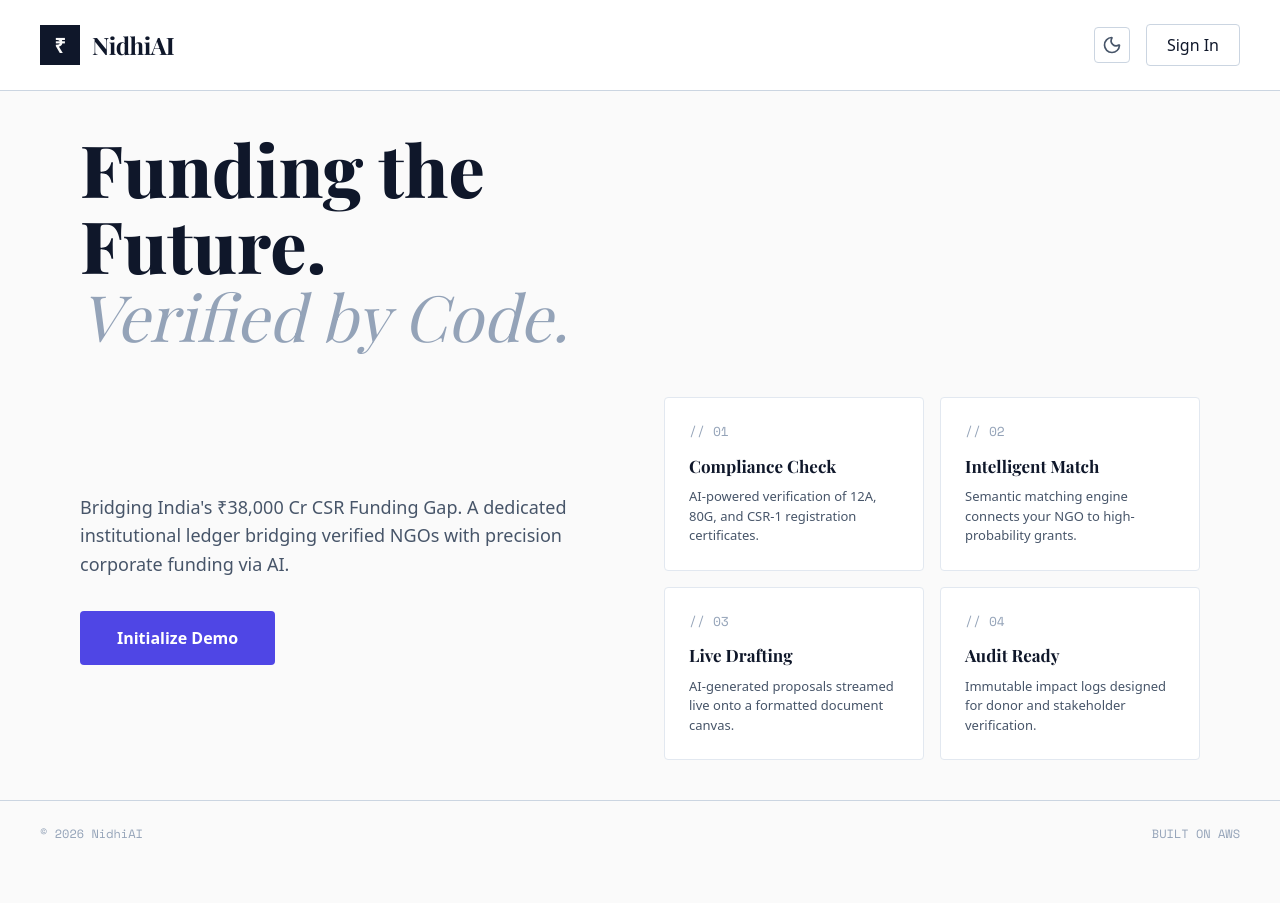
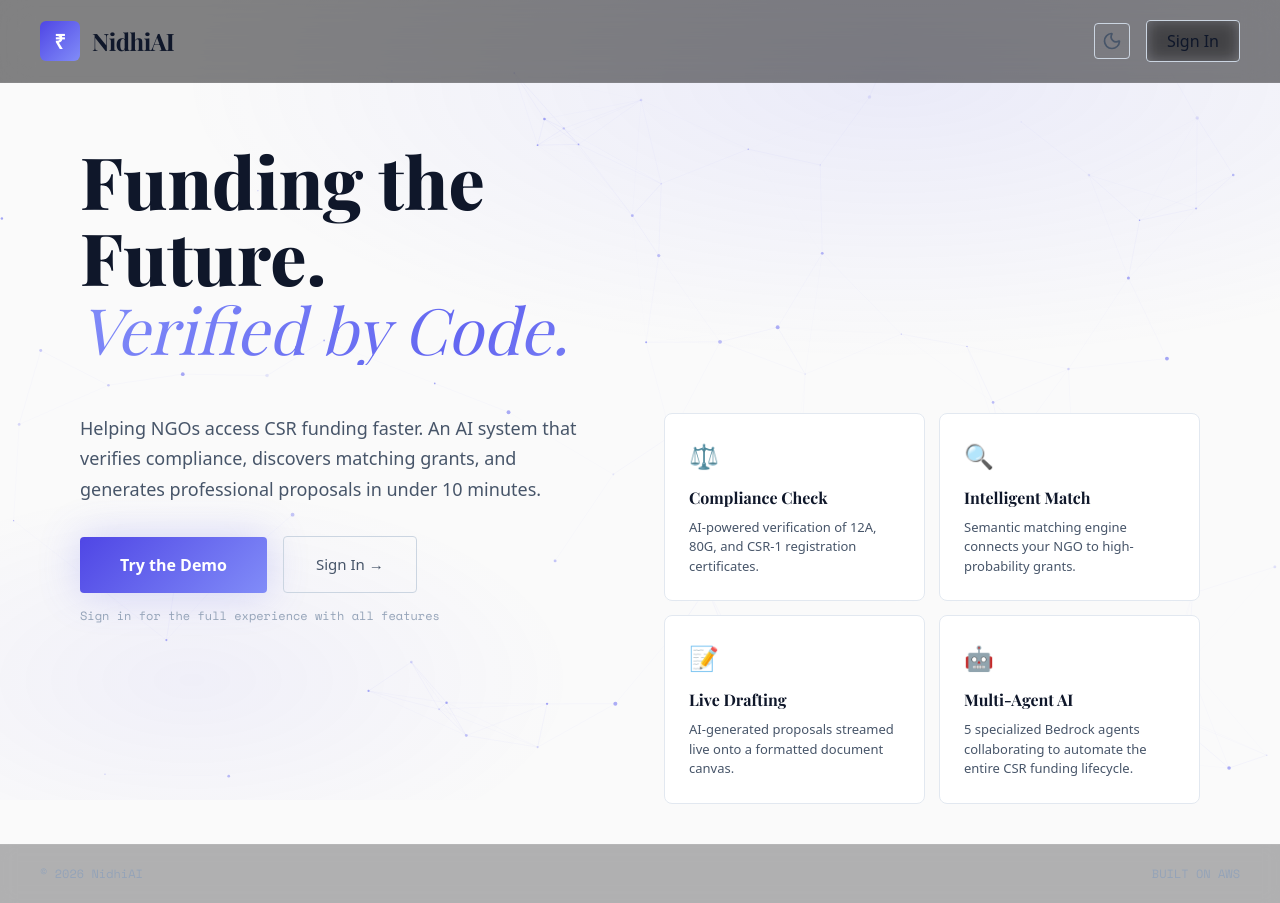
Before and after one commit to Sid-V5/NidhiAi, a Next.js app in the folder frontend/: page / in a window 1280 px wide. Before the commit the page ends 867 px from the top, so only its background shows below. Built offline with nearby package versions, Linux system fonts and the light colour scheme; no server answers; what amazon-cognito-identity-js would draw is missing.

Commit message:
feat: GSAP animated landing page, fix proposal PDF fallback to valid PDF

```diff
--- a/frontend/package.json
+++ b/frontend/package.json
@@ -12,6 +12,7 @@
     "amazon-cognito-identity-js": "^6.3.16",
     "clsx": "^2.1.1",
     "framer-motion": "^12.34.3",
+    "gsap": "^3.14.2",
     "lucide-react": "^0.575.0",
     "next": "16.1.6",
     "next-themes": "^0.4.6",
--- a/frontend/src/app/page.tsx
+++ b/frontend/src/app/page.tsx
@@ -1,76 +1,276 @@
 "use client";
 import { useRouter } from "next/navigation";
 import { startDemoSession, isLoggedIn } from "@/lib/auth";
-import { useEffect } from "react";
+import { useEffect, useRef } from "react";
 import { ThemeToggle } from "@/components/ThemeToggle";
+import gsap from "gsap";
 
 export default function LandingPage() {
   const router = useRouter();
+  const canvasRef = useRef<HTMLCanvasElement>(null);
+  const heroRef = useRef<HTMLDivElement>(null);
+  const navRef = useRef<HTMLElement>(null);
+
+  const cardsRef = useRef<HTMLDivElement>(null);
+  const ctaRef = useRef<HTMLDivElement>(null);
 
   useEffect(() => {
     if (isLoggedIn()) router.push("/dashboard");
   }, [router]);
+
+  /* ── Animated particle canvas ── */
+  useEffect(() => {
+    const canvas = canvasRef.current;
+    if (!canvas) return;
+    const ctx = canvas.getContext("2d");
+    if (!ctx) return;
+
+    let w = (canvas.width = window.innerWidth);
+    let h = (canvas.height = window.innerHeight);
+    let animId: number;
+
+    const particles: { x: number; y: number; vx: number; vy: number; r: number; o: number }[] = [];
+    const count = 80;
+    for (let i = 0; i < count; i++) {
+      particles.push({
+        x: Math.random() * w, y: Math.random() * h,
+        vx: (Math.random() - 0.5) * 0.3, vy: (Math.random() - 0.5) * 0.3,
+        r: Math.random() * 1.5 + 0.5, o: Math.random() * 0.4 + 0.1,
+      });
+    }
+
+    function draw() {
+      ctx!.clearRect(0, 0, w, h);
+
+      // Draw connections
+      for (let i = 0; i < particles.length; i++) {
+        for (let j = i + 1; j < particles.length; j++) {
+          const dx = particles[i].x - particles[j].x;
+          const dy = particles[i].y - particles[j].y;
+          const dist = Math.sqrt(dx * dx + dy * dy);
+          if (dist < 150) {
+            ctx!.beginPath();
+            ctx!.strokeStyle = `rgba(99, 102, 241, ${0.12 * (1 - dist / 150)})`;
+            ctx!.lineWidth = 0.5;
+            ctx!.moveTo(particles[i].x, particles[i].y);
+            ctx!.lineTo(particles[j].x, particles[j].y);
+            ctx!.stroke();
+          }
+        }
+      }
+
+      // Draw particles
+      for (const p of particles) {
+        ctx!.beginPath();
+        ctx!.arc(p.x, p.y, p.r, 0, Math.PI * 2);
+        ctx!.fillStyle = `rgba(99, 102, 241, ${p.o * 1.2})`;
+        ctx!.fill();
+
+        p.x += p.vx;
+        p.y += p.vy;
+        if (p.x < 0 || p.x > w) p.vx *= -1;
+        if (p.y < 0 || p.y > h) p.vy *= -1;
+      }
+
+      animId = requestAnimationFrame(draw);
+    }
+    draw();
+
+    const onResize = () => {
+      w = canvas.width = window.innerWidth;
+      h = canvas.height = window.innerHeight;
+    };
+    window.addEventListener("resize", onResize);
+
+    return () => {
+      cancelAnimationFrame(animId);
+      window.removeEventListener("resize", onResize);
+    };
+  }, []);
+
+  /* ── GSAP orchestrated page load ── */
+  useEffect(() => {
+    const tl = gsap.timeline({ defaults: { ease: "power3.out" } });
+
+    // Navbar slides in
+    tl.fromTo(navRef.current, { y: -40, opacity: 0 }, { y: 0, opacity: 1, duration: 0.6 });
+
+    // Hero headline staggers in
+    tl.fromTo(
+      heroRef.current?.querySelectorAll(".hero-line") || [],
+      { y: 60, opacity: 0, skewY: 3 },
+      { y: 0, opacity: 1, skewY: 0, duration: 0.8, stagger: 0.15 },
+      "-=0.2"
+    );
+
+    // Description and CTA
+    tl.fromTo(ctaRef.current, { y: 30, opacity: 0 }, { y: 0, opacity: 1, duration: 0.6 }, "-=0.3");
+
+    // Feature cards stagger in
+    tl.fromTo(
+      cardsRef.current?.querySelectorAll(".feature-card") || [],
+      { y: 40, opacity: 0, scale: 0.95 },
+      { y: 0, opacity: 1, scale: 1, duration: 0.5, stagger: 0.1 },
+      "-=0.3"
+    );
+
+
+  }, []);
 
   const handleDemo = () => {
     startDemoSession();
     router.push("/profile");
   };
 
+  const features = [
+    { num: "01", title: "Compliance Check", desc: "AI-powered verification of 12A, 80G, and CSR-1 registration certificates.", icon: "⚖️" },
+    { num: "02", title: "Intelligent Match", desc: "Semantic matching engine connects your NGO to high-probability grants.", icon: "🔍" },
+    { num: "03", title: "Live Drafting", desc: "AI-generated proposals streamed live onto a formatted document canvas.", icon: "📝" },
+    { num: "04", title: "Multi-Agent AI", desc: "5 specialized Bedrock agents collaborating to automate the entire CSR funding lifecycle.", icon: "🤖" },
+  ];
+
   return (
-    <div style={{ minHeight: "100vh", display: "flex", flexDirection: "column", background: "var(--bg-primary)", position: "relative" }}>
+    <div style={{ minHeight: "100vh", display: "flex", flexDirection: "column", position: "relative", overflow: "hidden" }}>
 
-      {/* Strict Corporate Navbar */}
-      <nav style={{ padding: "24px 40px", display: "flex", justifyContent: "space-between", alignItems: "center", borderBottom: "1px solid var(--border)", background: "var(--bg-secondary)" }}>
+      {/* Animated Canvas Background */}
+      <canvas ref={canvasRef} style={{
+        position: "fixed", inset: 0, zIndex: 0,
+        background: "var(--bg-primary)",
+      }} />
+
+      {/* CSS Gradient Overlays */}
+      <div style={{
+        position: "fixed", inset: 0, zIndex: 0, pointerEvents: "none",
+        background: `
+          radial-gradient(ellipse 80% 50% at 70% 10%, rgba(99, 102, 241, 0.10) 0%, transparent 70%),
+          radial-gradient(ellipse 50% 40% at 15% 85%, rgba(79, 70, 229, 0.06) 0%, transparent 60%)
+        `,
+      }} />
+
+      {/* Content */}
+      <div style={{ position: "relative", zIndex: 1, display: "flex", flexDirection: "column", minHeight: "100vh" }}>
+
+        {/* Navbar */}
+        <nav ref={navRef} style={{
+          padding: "20px 40px", opacity: 0,
+          display: "flex", justifyContent: "space-between", alignItems: "center",
+          borderBottom: "1px solid rgba(255,255,255,0.06)",
+          backdropFilter: "blur(16px)", WebkitBackdropFilter: "blur(16px)",
+          background: "rgba(9, 9, 11, 0.5)",
+        }}>
           <div style={{ display: "flex", alignItems: "center", gap: 12 }}>
-          <div style={{ width: 40, height: 40, background: "var(--text-primary)", color: "var(--bg-primary)", display: "flex", alignItems: "center", justifyContent: "center", fontSize: 20, fontWeight: 800, fontFamily: "var(--font-playfair)" }}>₹</div>
+            <div style={{
+              width: 40, height: 40,
+              background: "linear-gradient(135deg, var(--accent), #818CF8)",
+              color: "#fff",
+              display: "flex", alignItems: "center", justifyContent: "center",
+              fontSize: 20, fontWeight: 800, fontFamily: "var(--font-playfair)",
+              borderRadius: 6,
+            }}>₹</div>
             <h1 style={{ fontSize: 24, fontWeight: 700, color: "var(--text-primary)", letterSpacing: "-0.5px" }}>NidhiAI</h1>
           </div>
           <div style={{ display: "flex", alignItems: "center", gap: "16px" }}>
             <ThemeToggle />
-          <a href="/signin" className="btn-secondary" style={{ padding: "8px 20px" }}>Sign In</a>
+            <a href="/signin" className="btn-secondary" style={{ padding: "8px 20px", backdropFilter: "blur(8px)" }}>Sign In</a>
           </div>
         </nav>
 
-      {/* The Hero Container */}
-      <div style={{ flex: 1, display: "flex", flexDirection: "column", padding: "40px", maxWidth: "1200px", margin: "0 auto", width: "100%" }}>
+        {/* Hero */}
+        <div style={{ flex: 1, display: "flex", flexDirection: "column", padding: "60px 40px 40px", maxWidth: "1200px", margin: "0 auto", width: "100%" }}>
+          <div style={{ margin: "auto 0" }}>
 
-        <div style={{ margin: "auto 0" }}>
-          {/* Typographic Dominance */}
-          <div style={{ marginBottom: 48, maxWidth: 800 }}>
-            <h2 style={{ fontSize: "4.5rem", fontWeight: 800, lineHeight: 1.05, color: "var(--text-primary)", fontFamily: "var(--font-playfair)" }}>
-              Funding the<br />Future.
+            {/* Headlines */}
+            <div ref={heroRef} style={{ marginBottom: 48, maxWidth: 800, overflow: "hidden" }}>
+              <h2 className="hero-line" style={{
+                fontSize: "4.5rem", fontWeight: 800, lineHeight: 1.05,
+                color: "var(--text-primary)", fontFamily: "var(--font-playfair)",
+                opacity: 0,
+              }}>
+                Funding the
               </h2>
-            <h2 style={{ fontSize: "4rem", fontWeight: 400, fontStyle: "italic", lineHeight: 1.05, color: "var(--text-muted)", fontFamily: "var(--font-playfair)" }}>
+              <h2 className="hero-line" style={{
+                fontSize: "4.5rem", fontWeight: 800, lineHeight: 1.05,
+                color: "var(--text-primary)", fontFamily: "var(--font-playfair)",
+                opacity: 0,
+              }}>
+                Future.
+              </h2>
+              <h2 className="hero-line" style={{
+                fontSize: "4rem", fontWeight: 400, fontStyle: "italic", lineHeight: 1.10,
+                background: "linear-gradient(135deg, #818CF8, #6366F1, #A5B4FC)",
+                WebkitBackgroundClip: "text",
+                WebkitTextFillColor: "transparent",
+                fontFamily: "var(--font-playfair)",
+                opacity: 0,
+              }}>
                 Verified by Code.
               </h2>
             </div>
 
-          <div style={{ display: "grid", gridTemplateColumns: "1fr 1fr", gap: "48px", alignItems: "center" }}>
+            <div style={{ display: "grid", gridTemplateColumns: "1fr 1fr", gap: "48px", alignItems: "start" }}>
 
-            <div>
-              <p style={{ fontSize: 18, color: "var(--text-secondary)", lineHeight: 1.6, marginBottom: 32, maxWidth: 500 }}>
-                Bridging India's ₹38,000 Cr CSR Funding Gap. A dedicated institutional ledger bridging verified NGOs with precision corporate funding via AI.
+              {/* Left: Description + CTA */}
+              <div ref={ctaRef} style={{ opacity: 0 }}>
+                <p style={{ fontSize: 18, color: "var(--text-secondary)", lineHeight: 1.7, marginBottom: 32, maxWidth: 500 }}>
+                  Helping NGOs access CSR funding faster. An AI system that verifies compliance, discovers matching grants, and generates professional proposals in under 10 minutes.
                 </p>
-              <div style={{ display: "flex", gap: "16px" }}>
-                <button onClick={handleDemo} className="btn-primary" style={{ padding: "14px 36px", fontSize: 16 }}>
-                  Initialize Demo
+
+                <div style={{ display: "flex", gap: "16px", alignItems: "center" }}>
+                  <button onClick={handleDemo} className="btn-primary" style={{
+                    padding: "16px 40px", fontSize: 16,
+                    background: "linear-gradient(135deg, var(--accent), #818CF8)",
+                    border: "none",
+                    boxShadow: "0 0 40px rgba(99, 102, 241, 0.25)",
+                  }}>
+                    Try the Demo
                   </button>
+                  <a href="/signin" style={{
+                    padding: "16px 32px", fontSize: 15, fontWeight: 500,
+                    color: "var(--text-secondary)", textDecoration: "none",
+                    border: "1px solid var(--border)", borderRadius: 4,
+                  }}>
+                    Sign In →
+                  </a>
                 </div>
+
+                <p style={{
+                  fontSize: 12, color: "var(--text-muted)", marginTop: 14,
+                  fontFamily: "var(--font-space-mono)",
+                }}>
+                  Sign in for the full experience with all features
+                </p>
 
 
               </div>
 
-            {/* Institutional Features */}
-            <div style={{ display: "grid", gridTemplateColumns: "1fr 1fr", gap: "16px" }}>
-              {[
-                { icon: "01", title: "Compliance Check", desc: "AI-powered verification of 12A, 80G, and CSR-1 registration certificates." },
-                { icon: "02", title: "Intelligent Match", desc: "Semantic matching engine connects your NGO to high-probability grants." },
-                { icon: "03", title: "Live Drafting", desc: "AI-generated proposals streamed live onto a formatted document canvas." },
-                { icon: "04", title: "Audit Ready", desc: "Immutable impact logs designed for donor and stakeholder verification." },
-              ].map(f => (
-                <div key={f.icon} className="corporate-card" style={{ padding: "24px" }}>
-                  <div style={{ fontFamily: "var(--font-space-mono)", fontSize: 13, color: "var(--text-muted)", marginBottom: 12 }}>// {f.icon}</div>
-                  <div style={{ fontSize: 17, fontWeight: 700, color: "var(--text-primary)", marginBottom: 8, fontFamily: "var(--font-playfair)" }}>{f.title}</div>
+              {/* Right: Feature Cards */}
+              <div ref={cardsRef} style={{ display: "grid", gridTemplateColumns: "1fr 1fr", gap: "14px" }}>
+                {features.map((f) => (
+                  <div key={f.num} className="feature-card" style={{
+                    padding: "24px",
+                    background: "var(--bg-card)",
+                    backdropFilter: "blur(12px)",
+                    border: "1px solid var(--card-border)",
+                    borderRadius: 8,
+                    opacity: 0,
+                    cursor: "default",
+                    transition: "border-color 0.3s ease, background 0.3s ease, transform 0.3s ease",
+                  }}
+                    onMouseEnter={(e) => {
+                      const el = e.currentTarget as HTMLDivElement;
+                      el.style.borderColor = "var(--accent)";
+                      el.style.background = "rgba(99, 102, 241, 0.06)";
+                      gsap.to(el, { y: -4, duration: 0.3, ease: "power2.out" });
+                    }}
+                    onMouseLeave={(e) => {
+                      const el = e.currentTarget as HTMLDivElement;
+                      el.style.borderColor = "var(--card-border)";
+                      el.style.background = "var(--bg-card)";
+                      gsap.to(el, { y: 0, duration: 0.3, ease: "power2.out" });
+                    }}
+                  >
+                    <div style={{ fontSize: 24, marginBottom: 12 }}>{f.icon}</div>
+                    <div style={{ fontSize: 16, fontWeight: 700, color: "var(--text-primary)", marginBottom: 8, fontFamily: "var(--font-playfair)" }}>{f.title}</div>
                     <div style={{ fontSize: 13, color: "var(--text-secondary)", lineHeight: 1.5 }}>{f.desc}</div>
                   </div>
                 ))}
@@ -80,9 +280,19 @@ export default function LandingPage() {
           </div>
         </div>
 
-      <div style={{ padding: "24px 40px", borderTop: "1px solid var(--border)", display: "flex", justifyContent: "space-between", fontSize: 12, color: "var(--text-muted)", fontFamily: "var(--font-space-mono)" }}>
-        <div>© 2026 NidhiAI</div>
+        {/* Footer */}
+        <div style={{
+          padding: "20px 40px",
+          borderTop: "1px solid rgba(255,255,255,0.06)",
+          display: "flex", justifyContent: "space-between",
+          fontSize: 12, color: "var(--text-muted)",
+          fontFamily: "var(--font-space-mono)",
+          backdropFilter: "blur(8px)",
+          background: "rgba(9, 9, 11, 0.3)",
+        }}>
+          <div>&copy; 2026 NidhiAI</div>
           <div>BUILT ON AWS</div>
+        </div>
       </div>
     </div>
   );
```
Also changed, not shown: 2 other files (tests, documents, lock files or other folders). Lines whose indentation alone changed are shown as unchanged.
